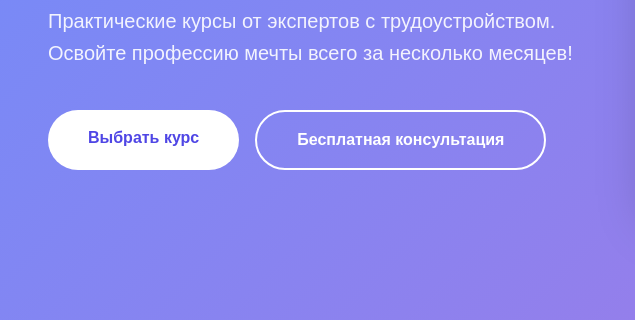
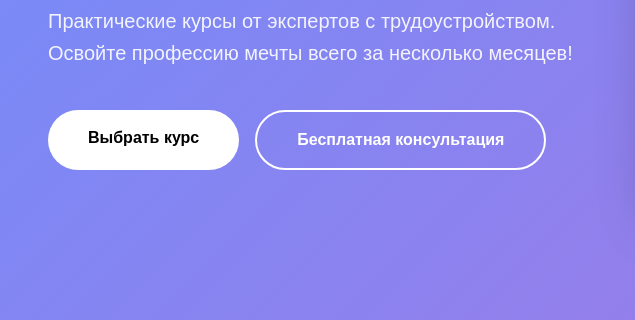
Before and after one commit to Ignis76/ved, a plain HTML site: page index.html in a window 1280 px wide. Shown: the part 415-735 px from the top of the page, 0-635 px from the left. Drawn offline with nearby package versions, Linux system fonts and the light colour scheme.

Commit message:
Update index.html

```diff
--- a/index.html
+++ b/index.html
@@ -65,6 +65,11 @@
             background-position: center;
             background-image: linear-gradient(45deg, #e0e7ff 0%, #c7d2fe 100%);
         }
+
+        #cours{
+            color: black;
+        }
+
     </style>
 </head>
 <body class="bg-gray-50 text-gray-800">
@@ -118,7 +123,7 @@
                         <h1 class="text-5xl font-bold leading-tight mb-6 tracking-tight">Стань востребованным специалистом в digital-сфере</h1>
                         <p class="text-xl mb-10 opacity-90 leading-relaxed">Практические курсы от экспертов с трудоустройством. Освойте профессию мечты всего за несколько месяцев!</p>
                         <div class="flex sm:flex-row space-x-4">
-                            <a href="#courses" class="px-10 py-4 bg-white text-indigo-600 rounded-full font-semibold text-center hero-btn-primary transition duration-300">Выбрать курс</a>
+                            <a href="#courses" class="px-10 py-4 bg-white text-indigo-600 rounded-full font-semibold text-center hero-btn-primary transition duration-300" id="cours" >Выбрать курс</a>
                             <a href="#contacts" class="px-10 py-4 border-2 border-white text-white rounded-full font-semibold text-center hero-btn-secondary transition duration-300">Бесплатная консультация</a>
                         </div>
                     </div>
```
